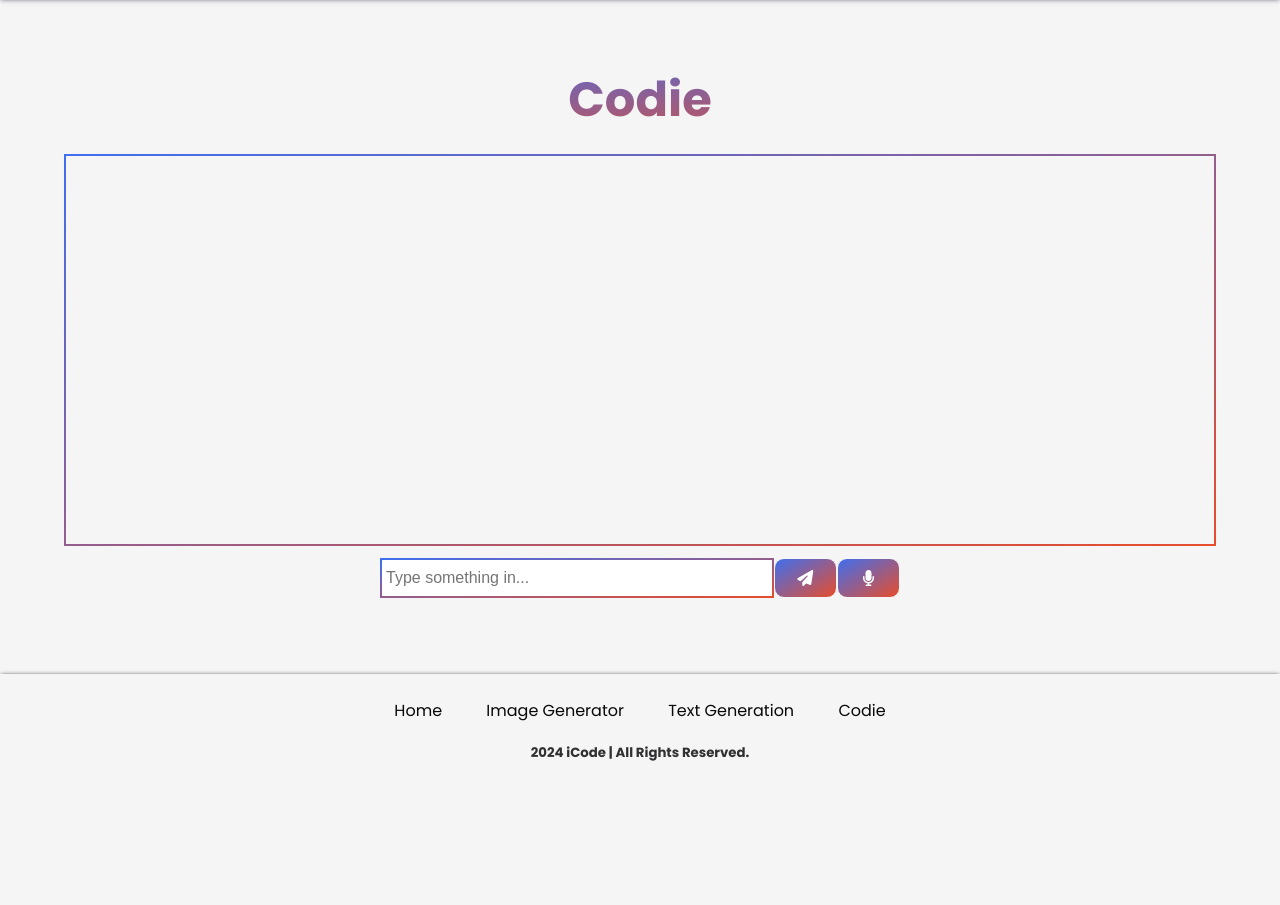
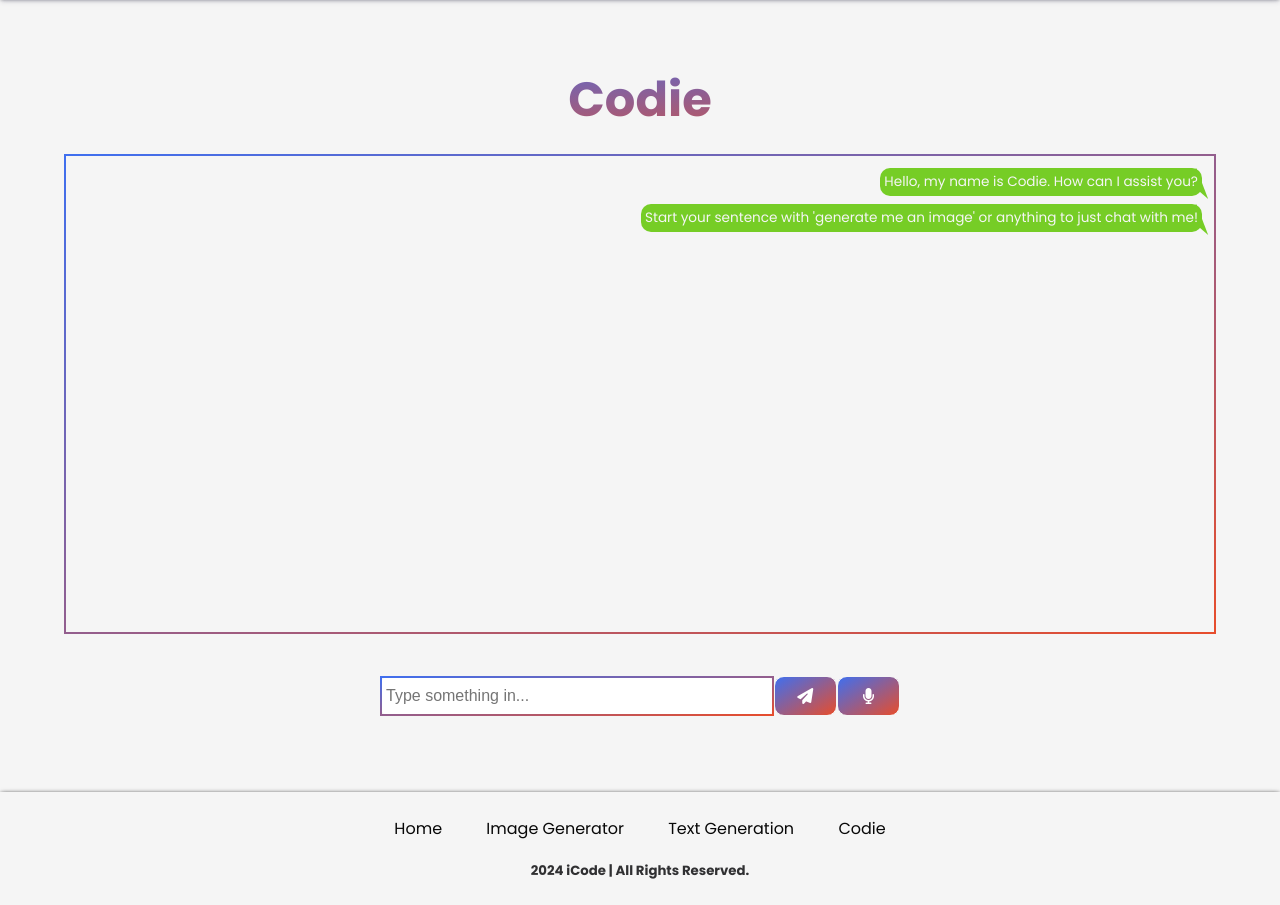
Before and after one commit to NickWickboldt/chatbot, a Flask app: page /pages/codie in a window 1280 px wide. Shown: the part 55-960 px from the top of the page. Before the commit the page ends 816 px from the top, so only its background shows below. Run offline with Flask 3, Linux system fonts and the light colour scheme; some libraries are stand-ins or nearby versions.

Commit message:
codie 50% complete

```diff
--- a/static/codie.js
+++ b/static/codie.js
@@ -1,22 +1,145 @@
-import { contentFilterText, filterImage, stopAtLastPeriod } from "./content-filter.js";
+import { contentFilterText, filterImage, stopAtLastPeriod, removeBlankLines, toBase64, uploadFile } from "./content-filter.js";
 
 const micButton = document.querySelector('.mic-btn');
-let micOn = true;
+const entry = document.querySelector(".image-gen-entry");
+const frame = document.querySelector('.text-frame');
+const submitButton = document.querySelector('.submit-btn');
+const placeholderText = "Chat with Codie or ask him to generate an image"
+const userInput = document.createElement('p');
+userInput.classList.add("user-bubble");
+const aiOutput = document.createElement('p');
+aiOutput.classList.add("ai-bubble");
+const imgGen0 = 'generate an image';
+const imgGen1 = 'generate me an image';
+const imgGen2 = 'generate image';
+const records = [];
+codieStart();
 
+async function textGen(data) {
+    const response = await fetch(
+        "https://api-inference.huggingface.co/models/mistralai/Mistral-7B-Instruct-v0.2",
+        {
+            headers: {
+                Authorization: "Bearer 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",
+                "Content-Type": "application/json"
+            },
+            method: "POST",
+            body: JSON.stringify(data),
+        }
+    );
+    const result = await response.json();
+    return result;
+}
 
-micButton.addEventListener('click', () =>{
-    const icon =  micButton.childNodes[0].nodeName.toLowerCase();
+async function imageGen(data) {
+    const response = await fetch(
+        "https://api-inference.huggingface.co/models/stabilityai/stable-diffusion-xl-base-1.0",
+        {
+            headers: {
+                Authorization: "Bearer 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",
+                "Content-Type": "application/json"
+            },
+            method: "POST",
+            body: JSON.stringify(data),
+        }
+    );
+    const result = await response.blob();
+    return result;
+}
 
-    if(icon === 'i'){
+micButton.addEventListener('click', () => {
+    const icon = micButton.childNodes[0].nodeName.toLowerCase();
+    if (icon === 'i') {
         const soundIcon = document.createElement('img');
         soundIcon.src = "../../static/asset/sound.gif";
         soundIcon.classList.add('sound-waves');
         micButton.removeChild(micButton.childNodes[0]);
         micButton.appendChild(soundIcon);
-    }else{
+    } else {
         const micIcon = document.createElement('i');
-        micIcon.classList.add('fa-solid','fa-microphone');
+        micIcon.classList.add('fa-solid', 'fa-microphone');
         micButton.removeChild(micButton.childNodes[0]);
         micButton.appendChild(micIcon);
     }
 })
+
+submitButton.addEventListener('click', () => {
+    submit();
+})
+
+async function submit() {
+    const input = entry.value.toLowerCase();
+    if (input != "") {
+        let contentValue = await contentFilterText(input);
+        if (contentValue == 1) {
+            if (input.includes(imgGen0) || input.includes(imgGen1) || input.includes(imgGen2)) {
+                const imgCon = document.createElement('div');
+                const img = document.createElement('img');
+                imageGen({ "inputs": input }).then(async (response) => {
+                    let base64 = await toBase64(response)
+                    uploadFile(base64).then((url) => {
+                        console.log('generate img')
+                        img.src = url;
+                        img.classList.add('image-generated-codie');
+                        imgCon.classList.add('image-bubble');
+                        imgCon.appendChild(img);
+                        frame.appendChild(imgCon);
+                        aiOutput.innerHTML = 'Here is your image!'
+                        frame.appendChild(aiOutput);
+                        frame.scrollTop = frame.scrollHeight;
+                        entry.value = '';
+                        entry.placeholder = placeholderText;
+                        console.log('image is here')
+                    })
+                });
+            } else {
+                textGen({ "inputs": input, "parameters": { "return_full_text": false } }).then(async (response) => {
+                    let aiContentValue = await contentFilterText(response[0].generated_text);
+                    if (aiContentValue == 1) {
+                        userInput.innerHTML = input;
+                        let cutOff = stopAtLastPeriod(response[0].generated_text);
+                        aiOutput.innerHTML = cutOff
+                        frame.appendChild(userInput);
+                        frame.appendChild(aiOutput);
+                        frame.scrollTop = frame.scrollHeight;
+                        entry.value = '';
+                        entry.placeholder = placeholderText;
+                        let noBlankLines = removeBlankLines(cutOff);
+                        records.push("User: " + userInput.innerHTML);
+                        records.push("Ai: " + noBlankLines);
+                    } else {
+                        setPlaceholder(aiContentValue);
+                    }
+                });
+            }
+        } else {
+            setPlaceholder(contentValue);
+        }
+    }
+
+
+}
+
+function codieStart() {
+    const codieIntro = "Hello, my name is Codie. How can I assist you?";
+    const codieIntruction = "Start your sentence with 'generate me an image' or anything to just chat with me!";
+    const codieIntroTag = document.createElement('p');
+    const codieIntructionTag = document.createElement('p');
+    codieIntroTag.classList.add('ai-bubble');
+    codieIntructionTag.classList.add('ai-bubble');
+    codieIntroTag.textContent = codieIntro;
+    codieIntructionTag.textContent = codieIntruction;
+    frame.appendChild(codieIntroTag);
+    frame.appendChild(codieIntructionTag);
+}
+
+
+function setPlaceholder(cv) {
+    if (cv == 0) {
+        entry.value = "";
+        entry.placeholder = "Please be appropriate!";
+    } else {
+        entry.value = "";
+        entry.placeholder = "There has been an error.";
+    }
+}
--- a/static/styles.css
+++ b/static/styles.css
@@ -362,7 +362,7 @@ i{
 .text-frame {
     background-color: var(--smokeLavender);
     width: 100%;
-    height: 450px;
+    height: 60vmin;
     margin-bottom: 30px;
     border-radius: 20px;
     border: 2px solid transparent;
@@ -408,12 +408,13 @@ i{
 }
 
 .ai-bubble,
-.user-bubble {
+.user-bubble,
+.image-bubble {
     max-width: 50%;
     width: fit-content;
     height: fit-content;
     position: relative;
-    margin: 1vmin;
+    margin: .5vmin;
     padding: .5vmin;
     border-radius: 10px;
     color: var(--smokeWhite);
@@ -422,11 +423,10 @@ i{
 .ai-bubble::after {
     content: '';
     position: absolute;
-    bottom: -4px;
-    /* Adjust this value based on your design */
+    bottom: -6px;
     transform: rotateZ(-35deg);
     border-style: solid;
-    border-width: 4vmin 1.2vmin 0;
+    border-width: 4vmin 1vmin 0;
     border-color: var(--AppleGreen) transparent transparent;
     display: block;
     width: 0;
@@ -438,7 +438,6 @@ i{
     content: '';
     position: absolute;
     bottom: -7px;
-    /* Adjust this value based on your design */
     transform: rotateZ(35deg);
     border-style: solid;
     border-width: 4vmin 1vmin 0;
@@ -460,13 +459,30 @@ i{
 
 /* Codie */
 
-.codie-frame {
-    border: 2px solid transparent;
-    border-image: linear-gradient(to top left, var(--iCodeRed) 0%, var(--iCodeBlue) 100%);
-    border-image-slice: 1;
-    outline: none;
-    width: 100%;
-    height: 49vh;
+.image-generated-codie{
+    width: 25vmin;
+    height: 25vmin;
+    border-radius: 8px;
+    margin: 1vmin 1vmin 0 1vmin;
+}
+
+.image-bubble{
+    align-self: end;
+    background-color: var(--AppleGreen);
+}
+
+.image-bubble::after {
+    content: '';
+    position: absolute;
+    bottom: -6px;
+    transform: rotateZ(-35deg);
+    border-style: solid;
+    border-width: 4vmin 1vmin 0;
+    border-color: var(--AppleGreen) transparent transparent;
+    display: block;
+    width: 0;
+    right: -5px;
+    z-index: -1;
 }
 
 .sound-waves {
--- a/templates/pages/codie.html
+++ b/templates/pages/codie.html
@@ -31,7 +31,7 @@
             <h1 class="gradient">Codie</h1>
         </div>
         <div class="wrapper">
-            <div class="codie-frame"></div>
+            <div class="text-frame"></div>
             <div class="input-container">
                 <input class="image-gen-entry" type="text" placeholder="Type something in...">
                 <button class="submit-btn"><i class="fa-solid fa-paper-plane"></i></button>
```
Also changed, not shown: 1 other file.
